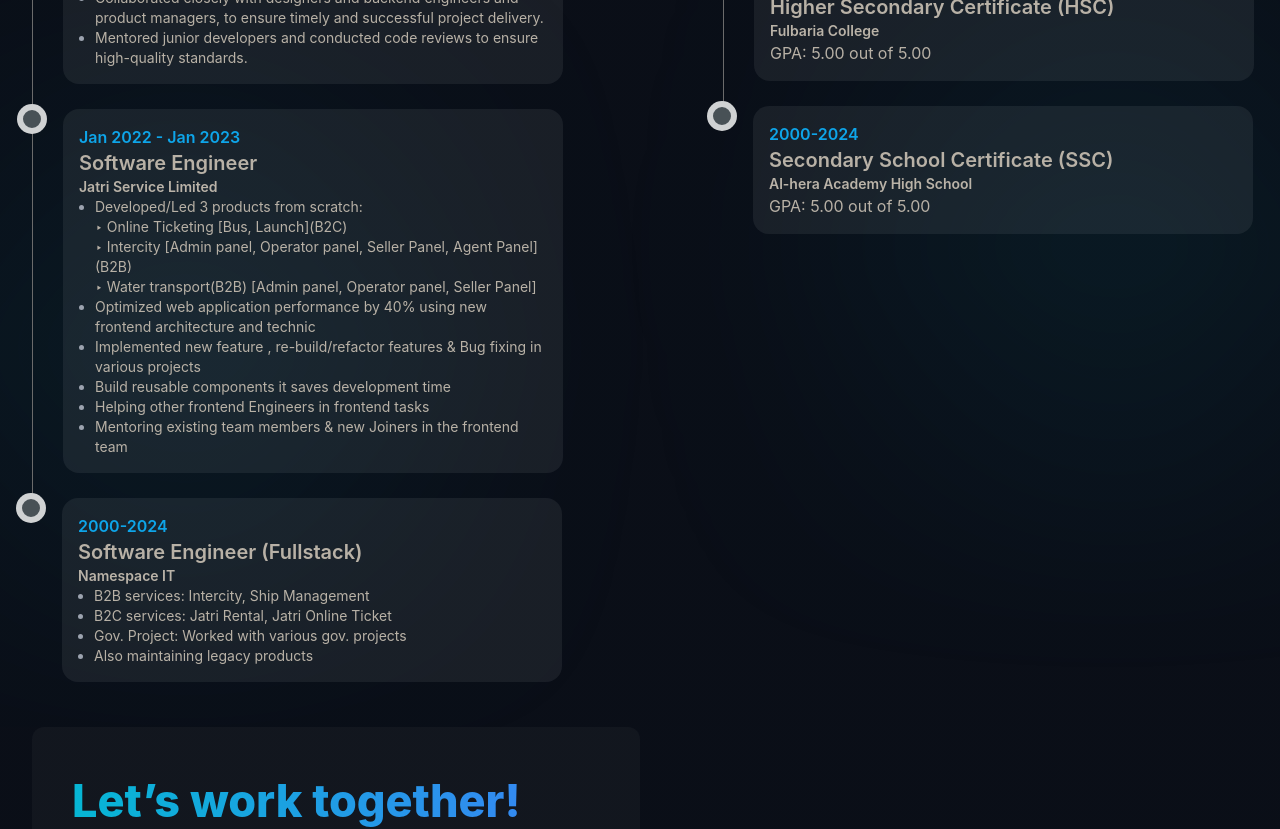
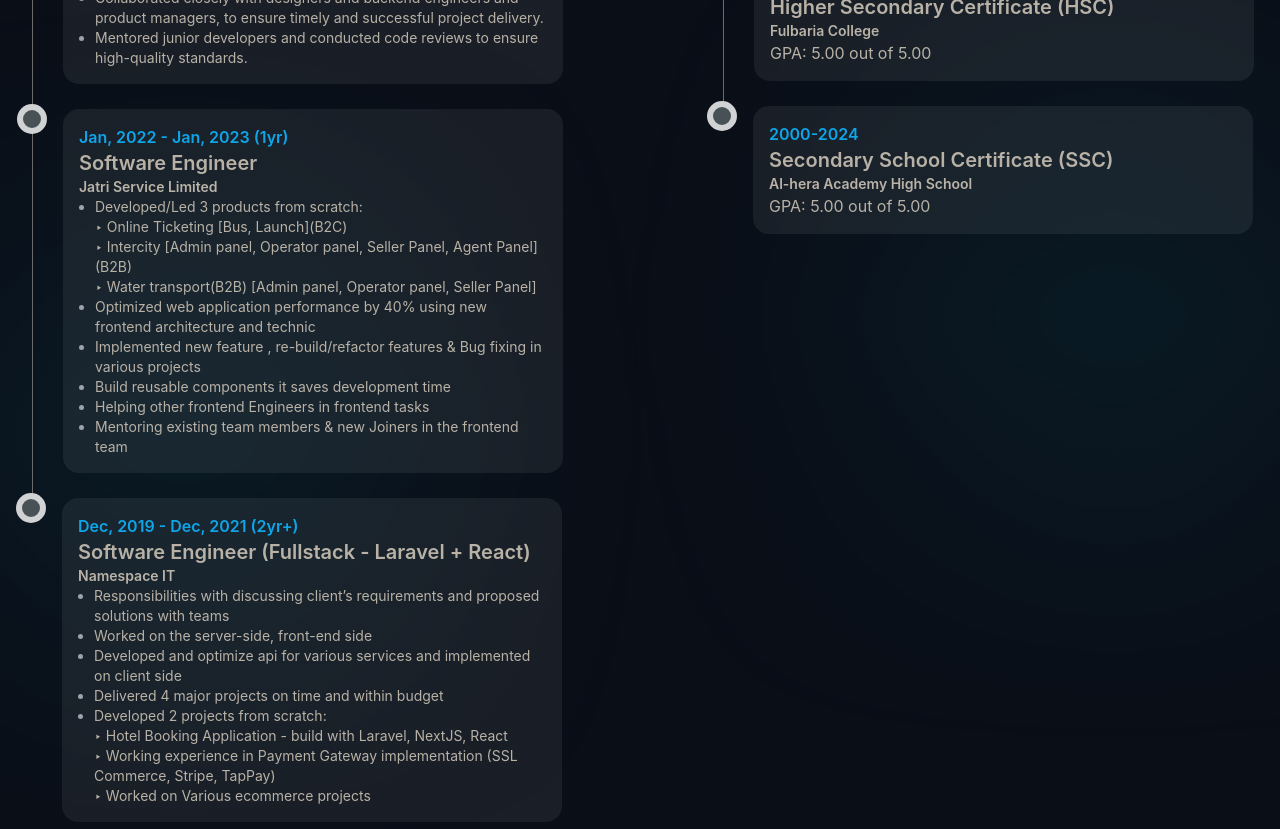
Before and after one commit to mohaimenkhalid/personal-portfolio-nuxt3, a Nuxt app: page / in a window 1280 px wide. Shown: the part 1820-2649 px from the top of the page. Built offline with nearby package versions, Linux system fonts and the light colour scheme.

Commit message:
update experience section

```diff
--- a/components/experience.vue
+++ b/components/experience.vue
@@ -35,7 +35,7 @@
             <li class="tl-item exp-list-box-item">
               <div class="bg-[var(--tj-black-primary)] w-full md:w-[500px] rounded-2xl p-4">
                 <div class="text-[var(--tj-theme-primary-2)] font-semibold">
-                  Jan 2022 - Jan 2023
+                  Jan, 2022 - Jan, 2023 (1yr)
                 </div>
                 <div class="text-xl font-semibold">Software Engineer</div>
                 <div class="text-sm font-semibold text-[#bab3a8]">Jatri Service Limited</div>
@@ -58,16 +58,21 @@
             <li class="tl-item exp-list-box-item">
               <div class="bg-[var(--tj-black-primary)] w-full md:w-[500px] rounded-2xl p-4">
                 <div class="text-[var(--tj-theme-primary-2)] font-semibold">
-                  2000-2024
+                  Dec, 2019 - Dec, 2021 (2yr+)
                 </div>
-                <div class="text-xl font-semibold">Software Engineer (Fullstack)</div>
+                <div class="text-xl font-semibold">Software Engineer (Fullstack - Laravel + React)</div>
                 <div class="text-sm font-semibold text-[#bab3a8]">Namespace IT</div>
                 <div class="">
                   <ul class="list-outside list-disc pl-4 text-sm text-gray-500 marker:text-gray-400 d:text-gray-300/80 d:marker:text-gray-600 print:!text-base">
-                    <li>B2B services: Intercity, Ship Management</li>
-                    <li>B2C services: Jatri Rental, Jatri Online Ticket</li>
-                    <li>Gov. Project: Worked with various gov. projects</li>
-                    <li>Also maintaining legacy products</li>
+                    <li>Responsibilities with discussing client’s requirements and proposed solutions with teams</li>
+                    <li>Worked on the server-side, front-end side</li>
+                    <li>Developed and optimize api for various services and implemented on client side</li>
+                    <li>Delivered 4 major projects on time and within budget</li>
+                    <li>Developed 2 projects from scratch:
+                      <br/> ‣ Hotel Booking Application - build with Laravel, NextJS, React
+                      <br/> ‣ Working experience in Payment Gateway implementation  (SSL Commerce, Stripe, TapPay)
+                      <br/> ‣ Worked on Various ecommerce projects
+                    </li>
                   </ul>
                 </div>
               </div>
```
